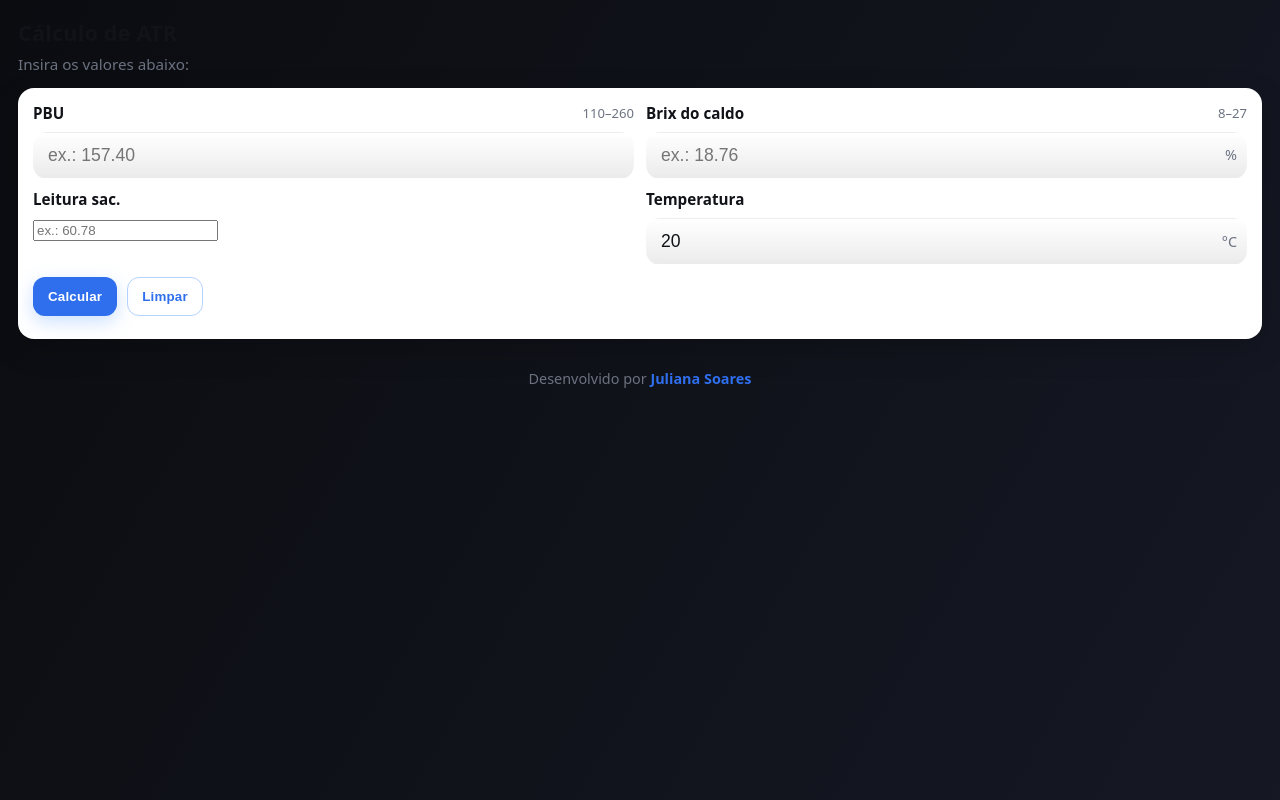
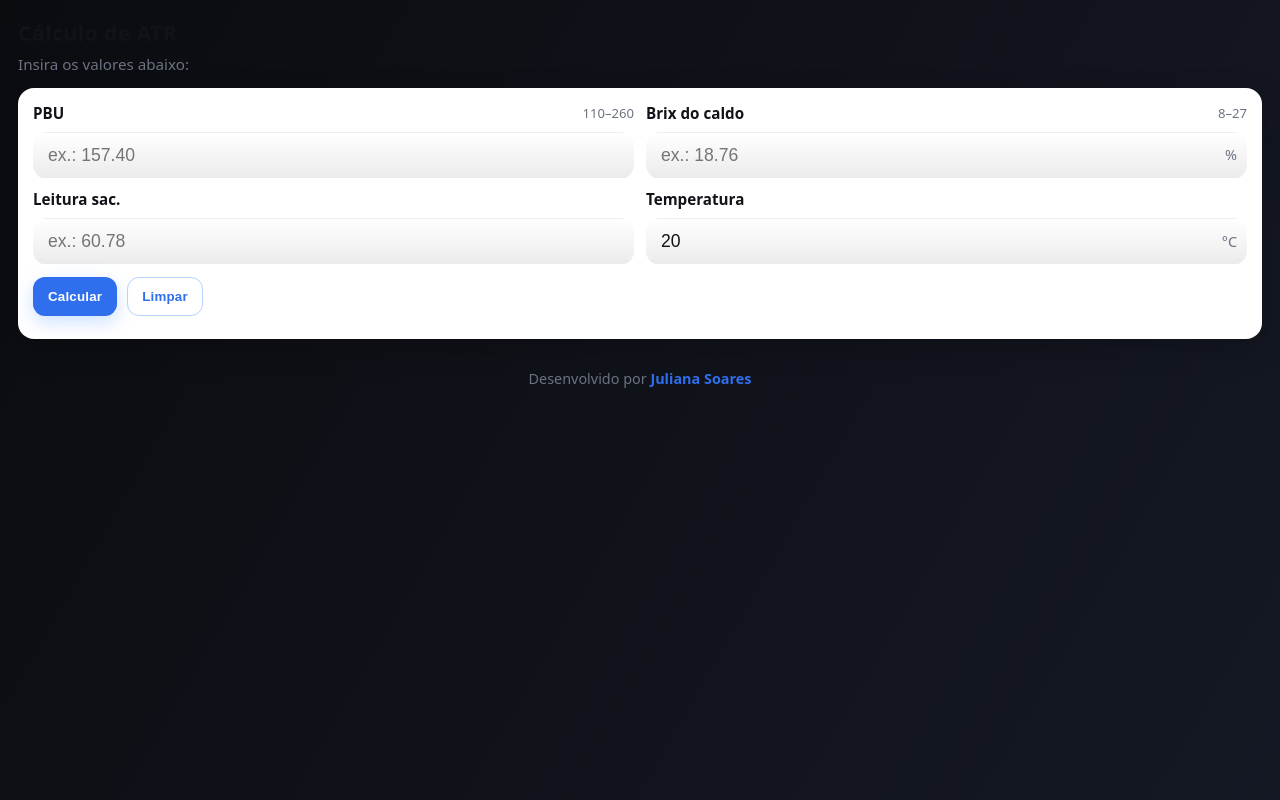
Before and after one commit to Juli-Soares/Calculadora-ATR, a plain HTML site: page index.html in a window 1280 px wide. Drawn offline with Linux system fonts and the light colour scheme.

Commit message:
Resolvendo erro no campo LS

```diff
--- a/index.html
+++ b/index.html
@@ -45,7 +45,7 @@
     <div class="row mt-10">
       <label class="field">
         <div class="label">Leitura sac.</div>
-        <input id="ls" type="number" inputmode="decimal" pattern="[0-9]*" step="0.01" placeholder="ex.: 60.78">
+        <div class="input"><input id="ls" type="number" pattern="[0-9]*" step="0.01" placeholder="ex.: 60.78"></div>
       </label>
       <label class="field">
         <div class="label">Temperatura</div>
```
